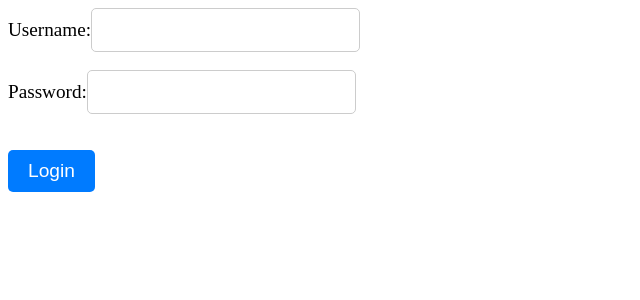
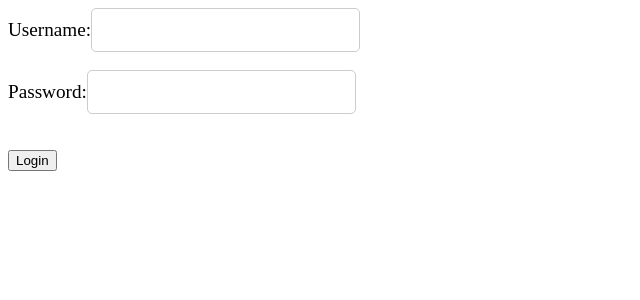
Before and after one commit to acciojob/validate-fields-react-ShriramNawathe, a React app: page / in a window 1280 px wide. Shown: the top 300 px of the page, without its empty margins (0-640 px from the left). Built offline with nearby package versions, Linux system fonts and the light colour scheme.

Commit message:
solve 2.1

```diff
--- a/src/styles/App.css
+++ b/src/styles/App.css
@@ -24,15 +24,7 @@ input[type="password"] {
   font-size: 1.2rem;
 }
 
-button[type="submit"] {
-  padding: 10px 20px;
-  background-color: #007bff;
-  color: #fff;
-  border: none;
-  border-radius: 5px;
-  font-size: 1.2rem;
-  cursor: pointer;
-}
+
 
 #errorMessage {
   color: red;
```
